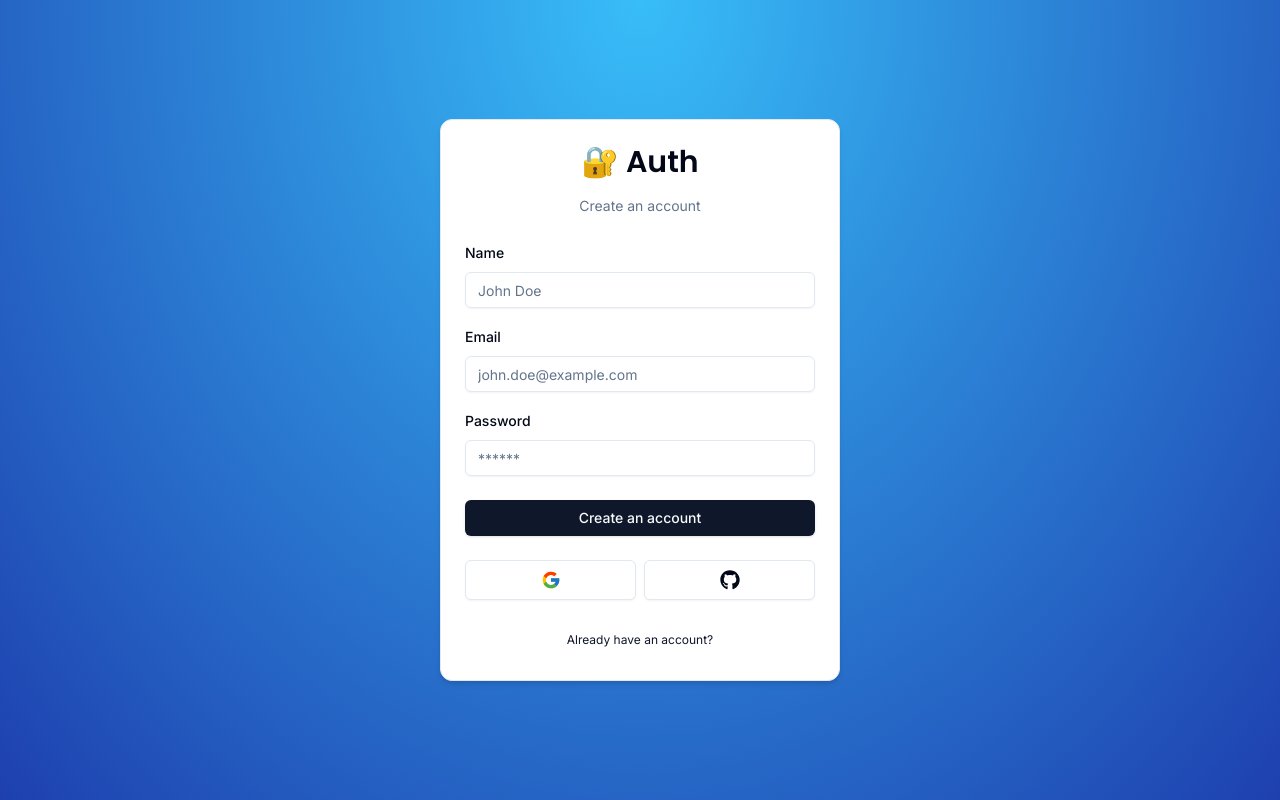
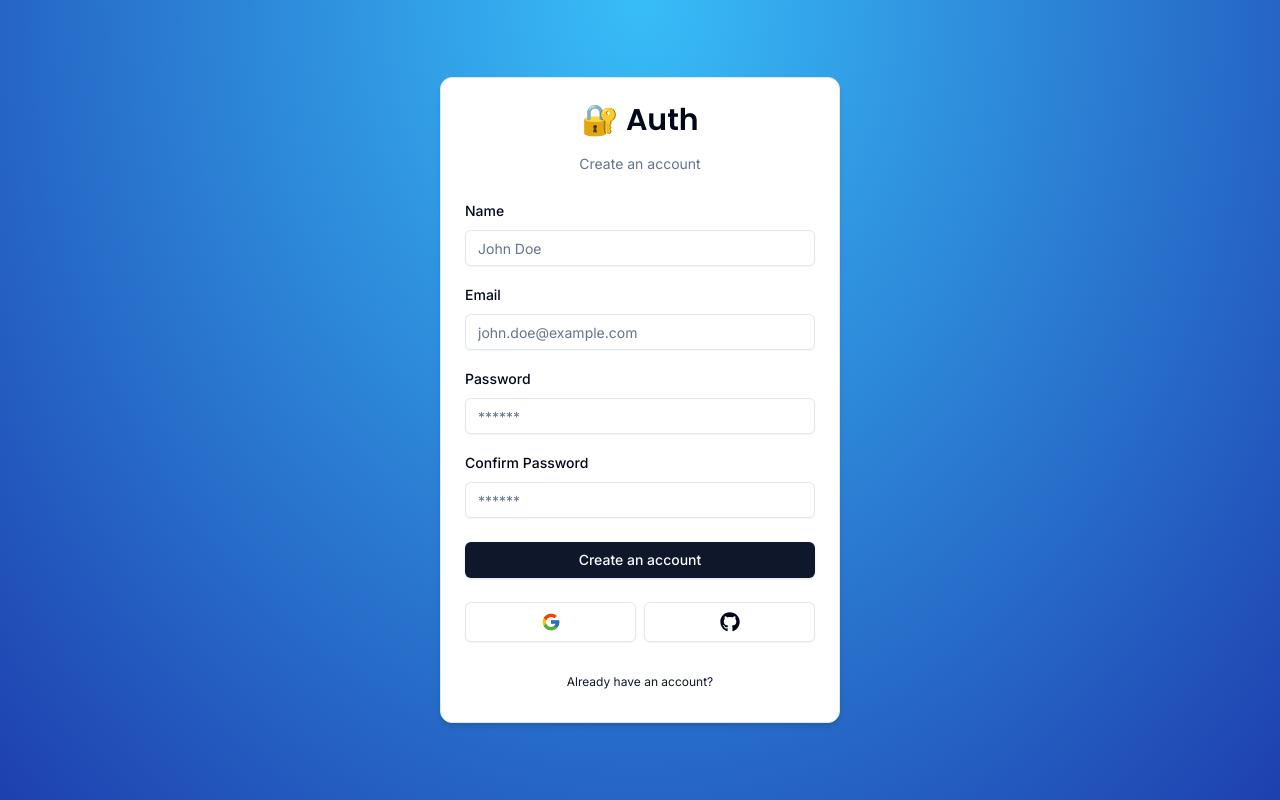
Before and after one commit to Amcelo13/nextauth-poc, a Next.js app: page /auth/register in a window 1280 px wide. Built offline with nearby package versions, Linux system fonts and the light colour scheme; no server answers.

Commit message:
Fix authentication and registration password validation

```diff
--- a/auth.ts
+++ b/auth.ts
@@ -13,7 +13,6 @@ export const {
   auth,
   signIn,
   signOut,
-  update,
 } = NextAuth({
   pages: {
     signIn: "/auth/login",
@@ -32,7 +31,7 @@ export const {
       // Allow OAuth without email verification
       if (account?.provider !== "credentials") return true;
 
-      const existingUser = await getUserById(user.id);
+      const existingUser = await getUserById(user.id!);
 
       // Prevent sign in without email verification
       if (!existingUser?.emailVerified) return false;
@@ -65,7 +64,7 @@ export const {
 
       if (session.user) {
         session.user.name = token.name;
-        session.user.email = token.email;
+        session.user.email = token.email!;
         session.user.isOAuth = token.isOAuth as boolean;
       }
 
--- a/components/auth/register-form.tsx
+++ b/components/auth/register-form.tsx
@@ -114,6 +114,24 @@ export const RegisterForm = () => {
                 </FormItem>
               )}
             />
+            <FormField
+              control={form.control}
+              name="confirmPassword"
+              render={({ field }) => (
+                <FormItem>
+                  <FormLabel>Confirm Password</FormLabel>
+                  <FormControl>
+                    <Input
+                      {...field}
+                      disabled={isPending}
+                      placeholder="******"
+                      type="password"
+                    />
+                  </FormControl>
+                  <FormMessage />
+                </FormItem>
+              )}
+            />
           </div>
           <FormError message={error} />
           <FormSuccess message={success} />
--- a/schemas/index.ts
+++ b/schemas/index.ts
@@ -62,4 +62,8 @@ export const RegisterSchema = z.object({
   name: z.string().min(1, {
     message: "Name is required",
   }),
-});
+  confirmPassword: z.string().min(6, { message: "Minimum 6 characters required" })
+}).refine((data) => data.password === data.confirmPassword, {
+  message: "Passwords don't match",
+  path: ["confirmPassword"],
+})
```
